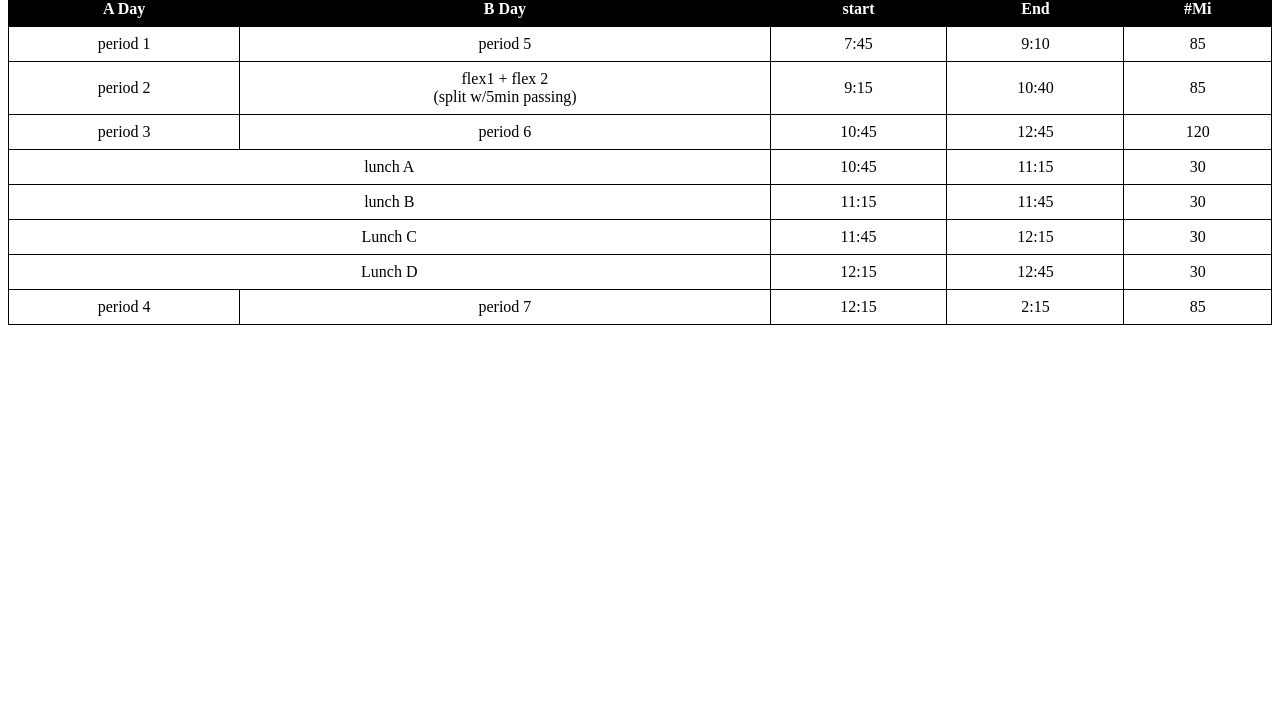
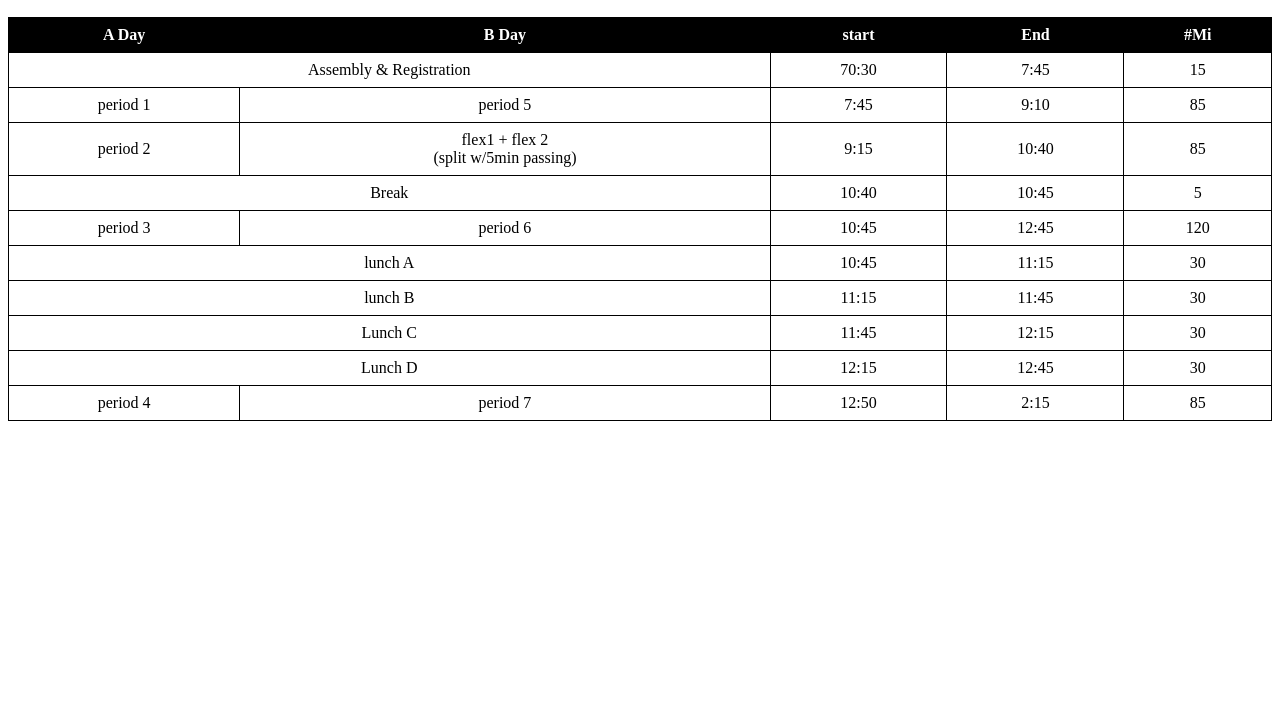
Before and after one commit to Indudhankhar/table, a plain HTML site: page index.html in a window 1280 px wide. Shown: the part 89-800 px from the top of the page. Drawn offline with Linux system fonts and the light colour scheme.

Commit message:
add assembly and break

```diff
--- a/index.html
+++ b/index.html
@@ -1,4 +1,4 @@
-<!DOCTYPE html>
+<<!DOCTYPE html>
 <html lang="en">
 <head>
     <meta charset="UTF-8">
@@ -20,7 +20,15 @@
 <th>start</th>
 <th>End</th>
 <th>#Mi</th>
+<tr class="assembly">
+    <td colspan="2">Assembly & Registration</td>
+<td>70:30</td>
+<td>7:45</td>
+<td>15</td>
 </tr>
+
+</tr>
+
 <td>period 1</td>
 <td>period 5</td>
 <td>7:45</td>
@@ -34,6 +42,13 @@
     <td>10:40</td>
     <td>85</td></tr>
     <tr>
+        <tr class="break">
+<td colspan="2">
+Break</td>
+<td>10:40</td>
+<td>10:45</td>
+<td>5</td>
+</tr>
 <td>period 3</td>
 <td>period 6</td>
 <td>10:45</td>
@@ -67,7 +82,7 @@
 <tr>
     <td>period 4</td>
     <td>period 7</td>
-    <td>12:15</td>
+    <td>12:50</td>
     <td>2:15</td>
     <td>85</td>
 </tr>
```
